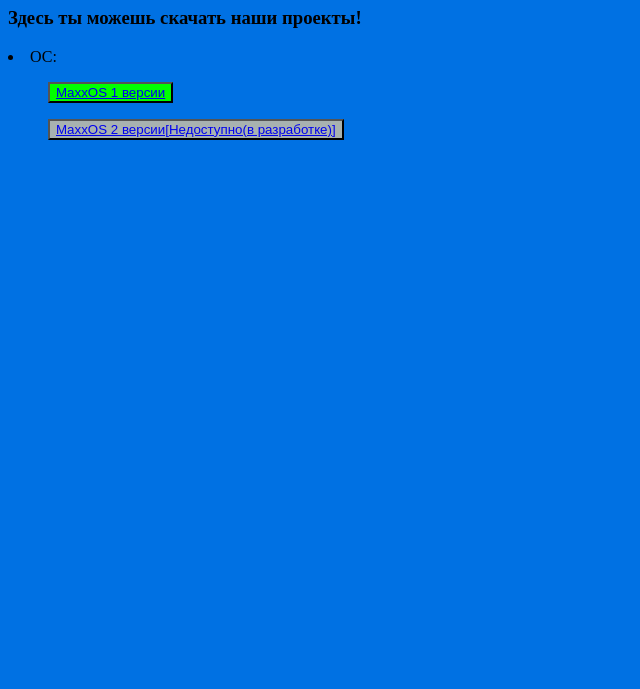
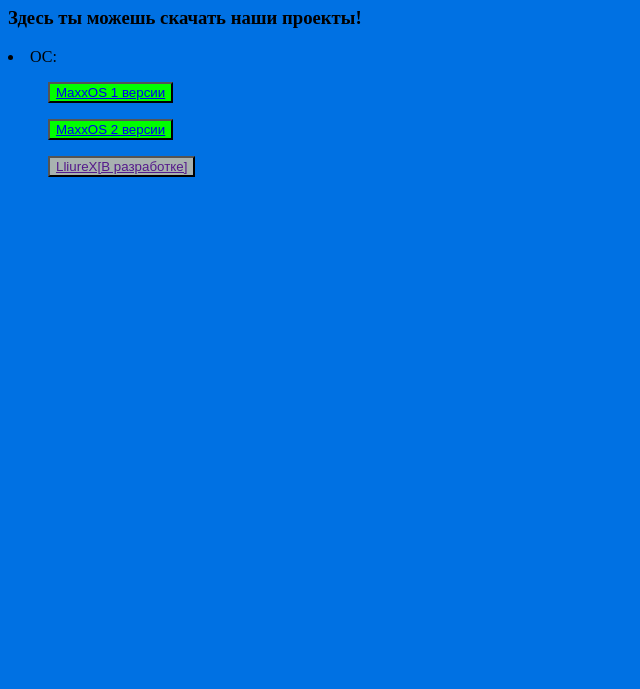
Before and after one commit to murzik308/maxx.ru, a plain HTML site: page download.html in a window 1280 px wide. Shown: the part 111-800 px from the top of the page, without its empty margins (0-640 px from the left). Drawn offline with Linux system fonts and the light colour scheme.

Commit message:
add maxxos 2.0 link

```diff
--- a/download.html
+++ b/download.html
@@ -5,7 +5,8 @@
     <h3>Здесь ты можешь скачать наши проекты!</h3>
     <li>ОС:
 <ol><button><a href="https://drive.google.com/drive/folders/1_pHxRYq5PrAnP__1fe0SQq2tizkjwEDM?usp=sharing">MaxxOS 1 версии</a></button></ol>
-<ol><button id="nav"><a href="/maxx.ru/503.html/">MaxxOS 2 версии[Недоступно(в разработке)]</a></button></ol>
+<ol><button><a href="https://docs.google.com/presentation/d/10AR0rRnV9t8elYFjPdfDmLTjHgU_OGZ-/edit?usp=drive_link&ouid=101014866202178550480&rtpof=true&sd=true">MaxxOS 2 версии</a></button></ol>
+<ol><button id="nav"><a href="">LliureX[В разработке]</a></button></ol>
     </li>
 </body>
 </html>
```
